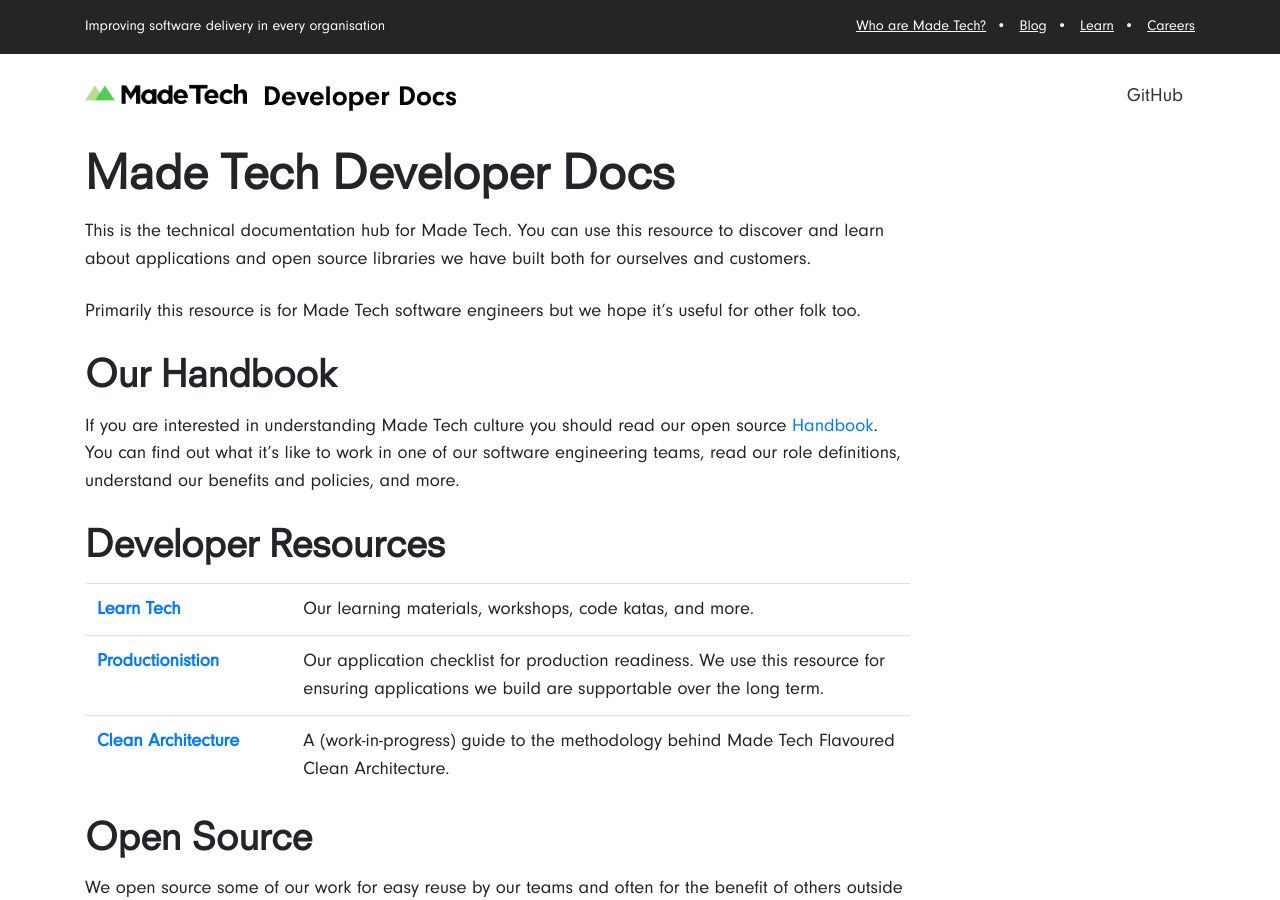
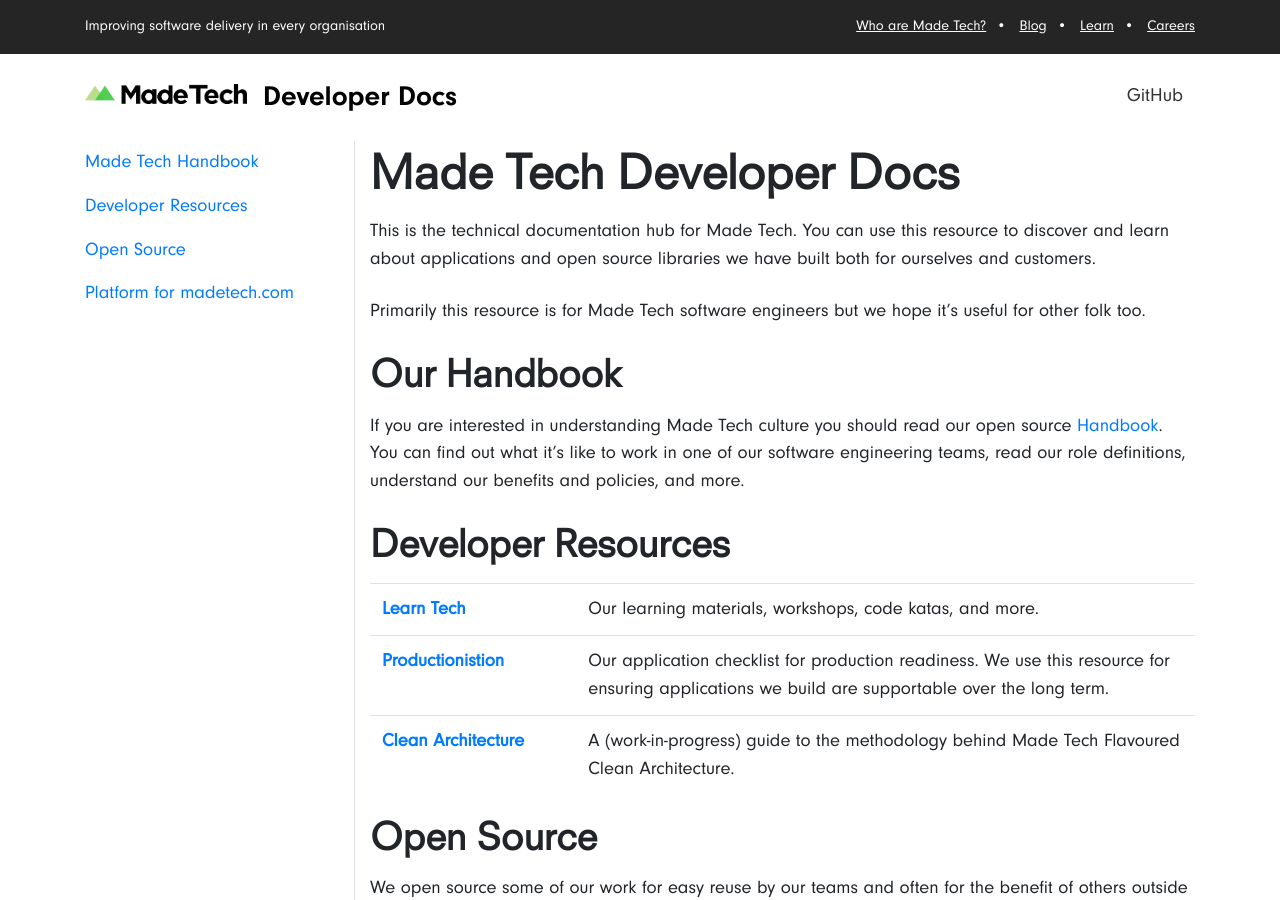
Before and after one commit to madetech/docs, a Jekyll site: the page built from README.md, in a window 1280 px wide and 900 px high. Built offline with Jekyll 4.4.1, drawn with Linux system fonts in a browser that asks for light colours; our own code applies the rules of GitHub Pages for plain Markdown files.

Commit message:
Add navigation

```diff
--- a/_layouts/default.html
+++ b/_layouts/default.html
@@ -70,6 +70,38 @@
 
   <main class="container">
     <div class="row">
+      <div class="col-lg-3 border-right">
+        <nav>
+          {%- assign page_slug = page.url | split: '/' | last -%}
+
+          <ul class="nav flex-column">
+            <li>
+              <a href="#our-handbook" class="nav-link pl-0">
+                Made Tech Handbook
+              </a>
+            </li>
+
+            <li>
+              <a href="#developer-resources" class="nav-link pl-0">
+                Developer Resources
+              </a>
+            </li>
+
+            <li>
+              <a href="#open-source" class="nav-link pl-0">
+                Open Source
+              </a>
+            </li>
+
+            <li>
+              <a href="#platform-for-madetechcom" class="nav-link pl-0">
+                Platform for madetech.com
+              </a>
+            </li>
+          </ul>
+        </nav>
+      </div>
+
       <div class="col-lg-9">
         {{ content }}
       </div>
```
